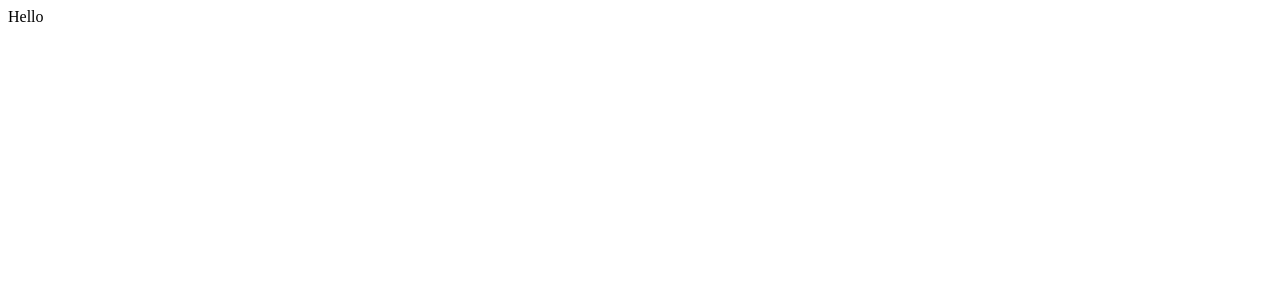
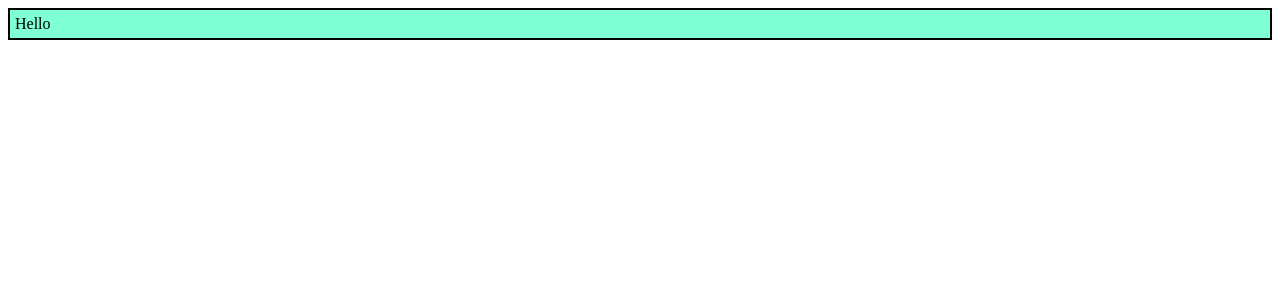
Before and after one commit to PushpakB3096/google-docs-plus, a React (Create React App) app in the folder client/: page / in a window 1280 px wide. Shown: the top 300 px of the page. Built offline with nearby package versions, Linux system fonts and the light colour scheme.

Commit message:
Add sass support with a test

```diff
--- /dev/null
+++ b/client/src/App.scss
@@ -0,0 +1,7 @@
+#container {
+  #item {
+    padding: 5px;
+    border: 2px solid black;
+    background-color: aquamarine;
+  }
+}
--- a/client/src/App.tsx
+++ b/client/src/App.tsx
@@ -1,5 +1,11 @@
+import "./App.scss";
+
 function App() {
-  return <div>Hello</div>;
+  return (
+    <div id='container'>
+      <div id='item'>Hello</div>
+    </div>
+  );
 }
 
 export default App;
--- /dev/null
+++ b/client/src/react-app-env.d.ts
@@ -0,0 +1 @@
+/// <reference types="react-scripts" />
```
Also changed, not shown: client/package.json (+4 -7 lines), client/src/App.css (added), 2 other files (tests, documents, lock files or other folders).
